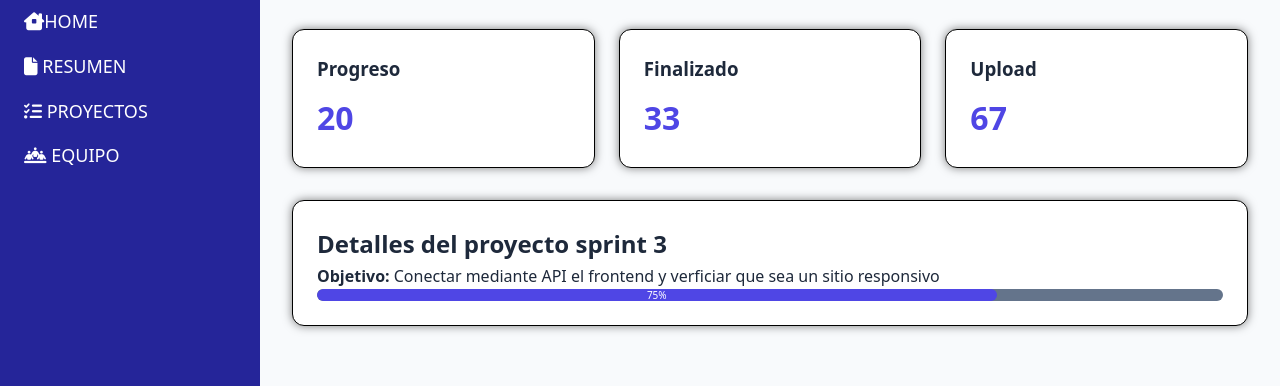
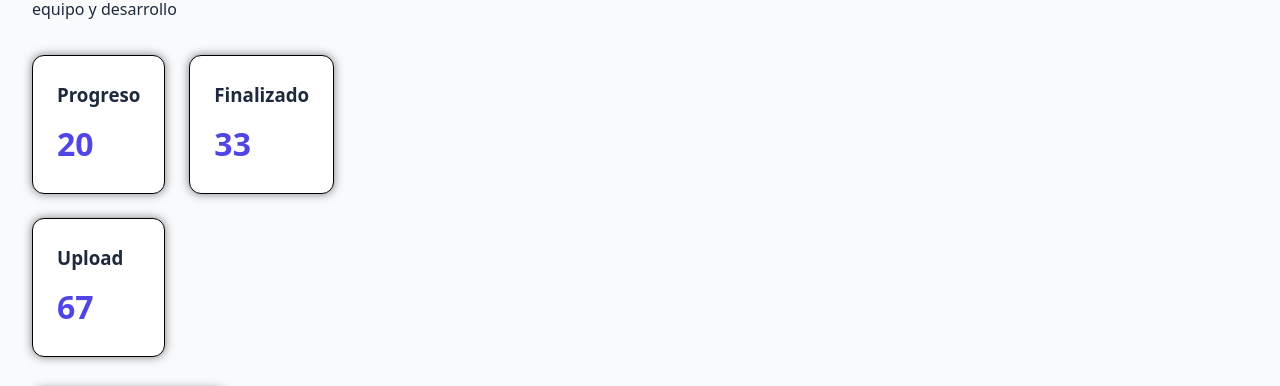
Before and after one commit to SantiagoBecerraV/HT--LL, a plain HTML site: page index.html in a window 1280 px wide. Shown: the part 169-555 px from the top of the page. Drawn offline with Linux system fonts and the light colour scheme.

Commit message:
feat: mejoramiendo para tablet

```diff
--- a/styles.css
+++ b/styles.css
@@ -100,6 +100,7 @@ body{
     width: 100%;
 }
 
+/* GRID COMPUTADOR  */
 @media (min-width: 1024px) {
     .dashboard{
         /* Layout de 2 columns: sidebar + contenido main */
@@ -174,6 +175,33 @@ body{
     }
 }
 
-@media (min-widht: 768px){
+/* GRID TABLET */
+
+@media (min-width: 768px){
+    .dashboard{
+        /* Layout de 1 columns: contenido main */
+        grid-template-rows: 70px 1fr auto;
+
+        grid-template-areas:
+        "header"
+        "main"
+        "footer";
+    }
+
+    .header{
+        grid-area: header;
+        padding: 1rem 2rem;
+    }
+
+    .main-content{
+        grid-area: main;
+        max-width: none;
+        width: 100%;
+        padding: 2rem;
+    }
+
+    .stats-grid{
+        grid-template-columns: repeat(2, 1fr);
+    }
 
 }
```
